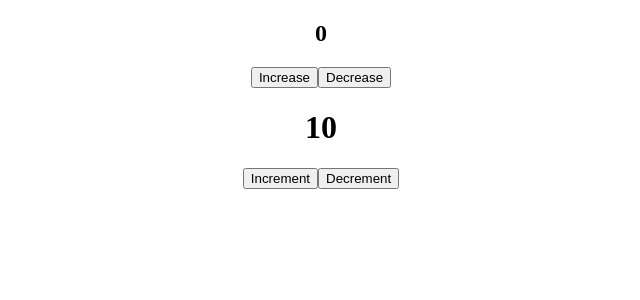
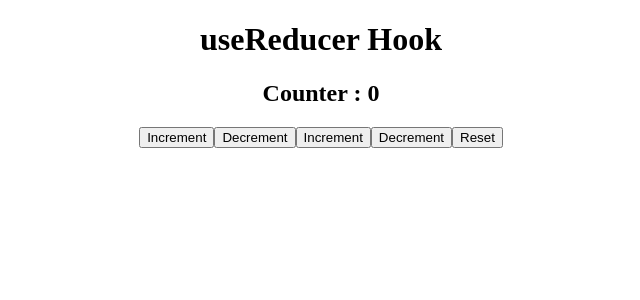
Before and after one commit to Tarunkumar2407/ReactBasicsPractise, a React (Create React App) app: page / in a window 1280 px wide. Shown: the top 300 px of the page, without its empty margins (319-959 px from the left). Built offline with nearby package versions, Linux system fonts and the light colour scheme.

Commit message:
useReducer

```diff
--- a/src/App.js
+++ b/src/App.js
@@ -1,6 +1,6 @@
 // import { useState } from 'react';
 import './App.css';
-import UseCallback from './Components/useCallback/UseCallback';
+// import UseCallback from './Components/useCallback/UseCallback';
 // import UseMemo from './Components/useMemo/UseMemo';
 // import ChildA from './Components/PropDrilling.js/ChildA';
 // import ChildB from './Components/PropDrilling.js/ChildB';
@@ -25,8 +25,10 @@
 // import StateFunctional from './Components/functionalComponents/StateByFunctional';
 // import StateInClass from './Components/classComponents/StateInClass';
 // import Student from './Components/props/Student';
-import Counter from './Components/customHook/Counter2';
-import Counter1 from './Components/customHook/Counter1';
+// import Counter from './Components/customHook/Counter2';
+// import Counter1 from './Components/customHook/Counter1';
+// import CounterReducer from './Components/useReducer/CounterReducer';
+import Counter2Reducer from './Components/useReducer/Counter2Reducer';
 function App() {
 
   return (
@@ -53,8 +55,10 @@
       {/* <UseRefHook /> */}
       {/* <UseMemo /> */}
       {/* <UseCallback /> */}
-      <Counter />
-      <Counter1 />
+      {/* <Counter /> */}
+      {/* <Counter1 /> */}
+      {/* <CounterReducer /> */}
+      <Counter2Reducer />
     </div>
   );
 }
--- /dev/null
+++ b/src/Components/useReducer/Counter2Reducer.js
@@ -0,0 +1,33 @@
+import React, { useReducer }from 'react'
+
+const initialState = {
+    firstCounter: 0
+};
+const reducer = (state, action) => {
+    switch(action.type){
+     case "Increment":
+        return {firstCounter: state.firstCounter + action.value};
+     case "Decrement":
+          return {firstCounter: state.firstCounter - action.value};
+     case "Reset":
+          return initialState;
+     default :
+          return state;
+    }
+ }
+const Counter2Reducer = () => {
+    const [count, dispatch] = useReducer(reducer, initialState)
+  return (
+    <div>
+      <h1>useReducer Hook</h1>
+      <h2>Counter : {count.firstCounter}</h2>
+      <button onClick={()=>dispatch({type:'Increment',value: 1})}>Increment</button>
+      <button onClick={()=>dispatch({type:'Decrement',value: 1})}>Decrement</button>
+      <button onClick={()=>dispatch({type:'Increment',value: 5})}>Increment</button>
+      <button onClick={()=>dispatch({type:'Decrement',value: 5})}>Decrement</button>
+      <button onClick={()=>dispatch({type:'Reset'})}>Reset</button>
+    </div>
+  )
+}
+
+export default Counter2Reducer
--- /dev/null
+++ b/src/Components/useReducer/CounterReducer.js
@@ -0,0 +1,33 @@
+import React, { useReducer} from 'react'
+
+
+const initialState = 0;
+
+const reducer = (state, action) => {
+   switch(action){
+    case "Increment":
+         return state + 1;
+    case "Decrement":
+         return state - 1;
+    case "Reset":
+         return initialState;
+    default :
+         return state;
+   }
+}
+const CounterReducer = () => {
+    // const [count, setCount] = useState(0)
+
+    const [count, dispatch] = useReducer(reducer, initialState)
+  return (
+    <div>
+      <h1>useReducer Hook</h1>
+      <h2>Counter : {count}</h2>
+      <button onClick={()=>dispatch('Increment')}>Increment</button>
+      <button onClick={()=>dispatch('Decrement')}>Decrement</button>
+      <button onClick={()=>dispatch('Reset')}>Reset</button>
+    </div>
+  )
+}
+
+export default CounterReducer
```
